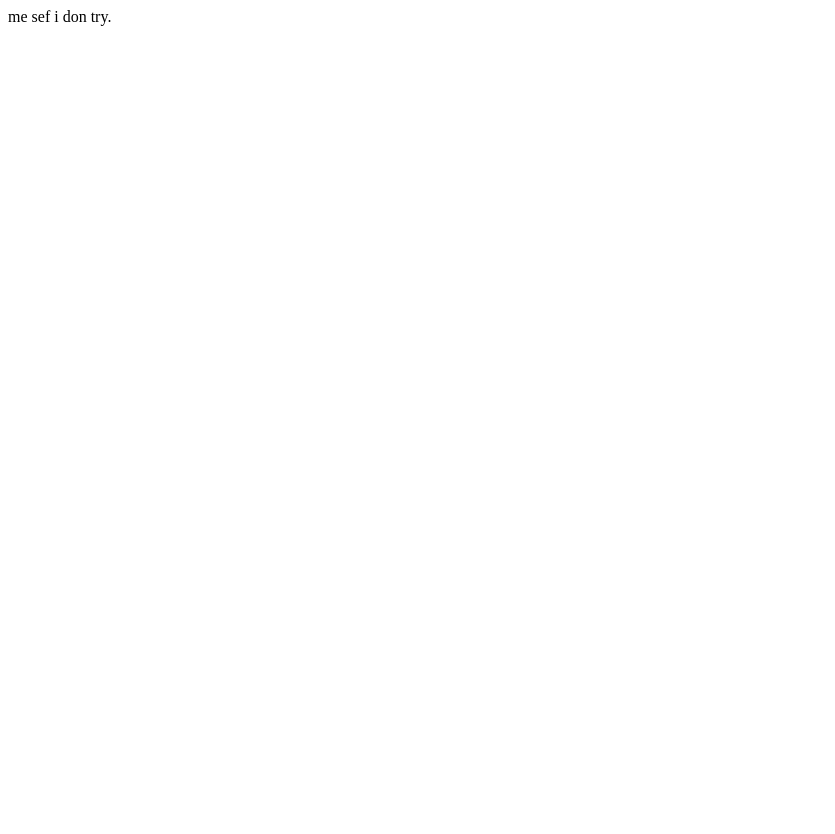
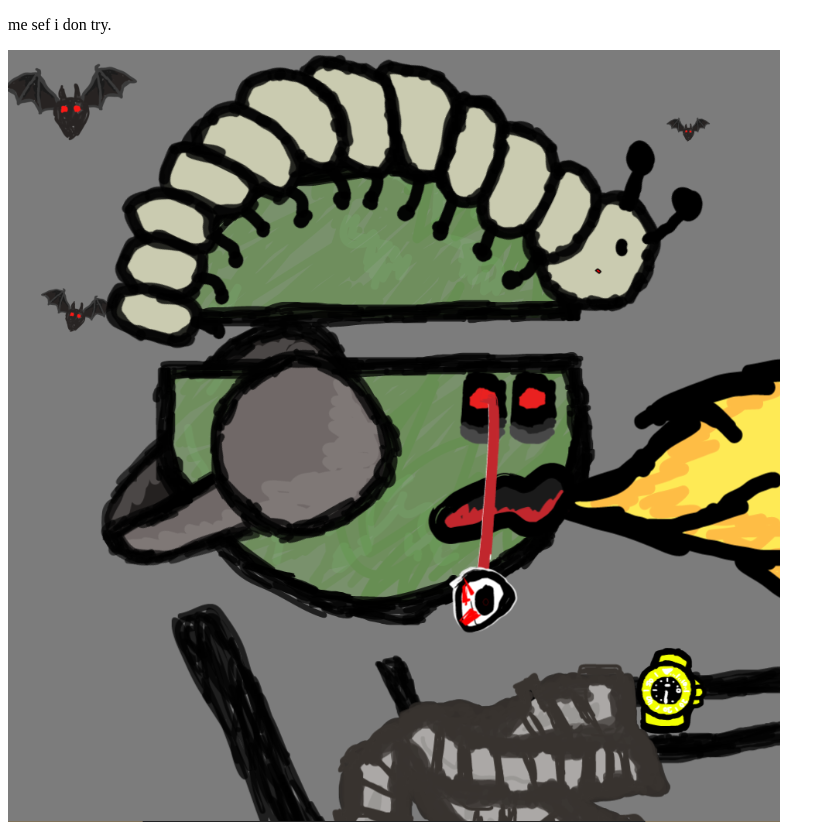
Before and after one commit to seundanjuma/github-example, a plain HTML site: page index.html in a window 1280 px wide. Shown: the whole page, without its empty margins (0-835 px from the left). Before the commit the page ends 800 px from the top, so only its background shows below. Drawn offline with Linux system fonts and the light colour scheme.

Commit message:
finally commited

```diff
--- a/index.html
+++ b/index.html
@@ -6,6 +6,9 @@
     <title>Document</title>
 </head>
 <body>
-    me sef i don try.
+    <!--my first paragraph text-->
+    <p>me sef i don try.</p>
+    <!--i can do images now-->
+    <img src="images/mfer.png" alt="Nothing yet"/>
 </body>
 </html>
```
Also changed, not shown: images/mfer.png (added).
